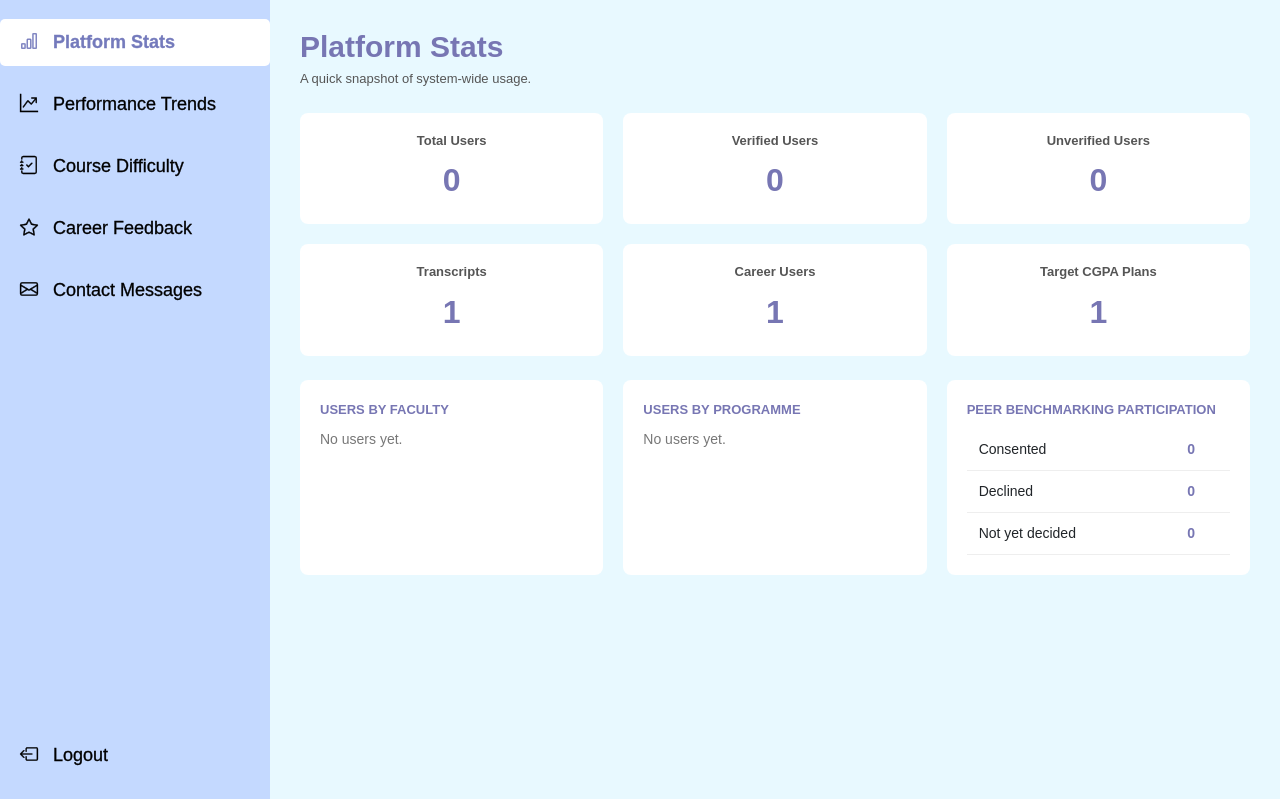
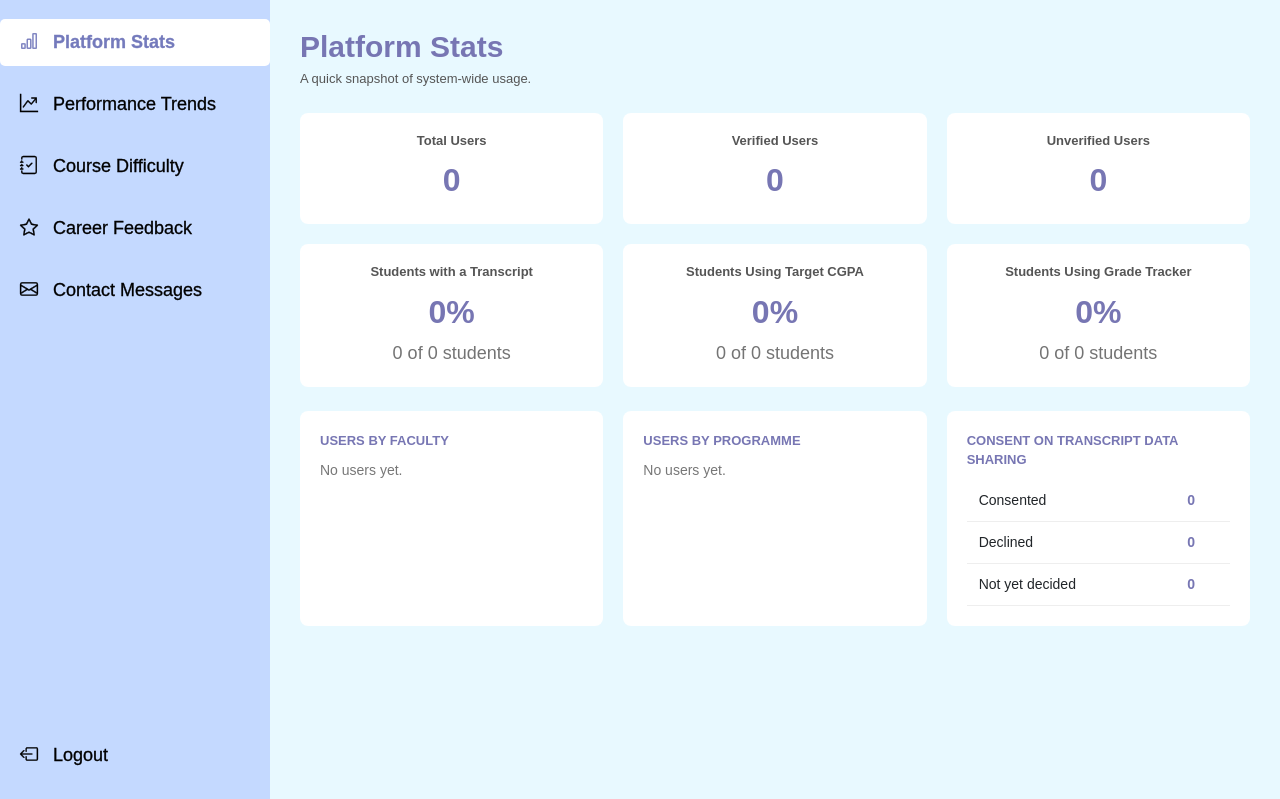
Before and after one commit to khor04/EduPath, a Flask app: page /admin/stats in a window 1280 px wide. Shown: the part 71-870 px from the top of the page. Run offline with Flask 3, Linux system fonts and the light colour scheme; a user stored in the database is signed in; tables that the repository leaves empty hold one stand-in row (values such as "Sample post").

Commit message:
add feature card for admin-side platform statistics

```diff
--- a/services/admin_services.py
+++ b/services/admin_services.py
@@ -10,6 +10,7 @@ from models.contact import ContactMessage
 from models.career_recommendation import CareerRecommendation
 from models.feedback import Feedback
 from models.target_cgpa import TargetCGPA
+from models.tracked_course import TrackedCourse
 from services.cgpa_services import detect_trend, FAIL_GRADES, GRADE_POINTS
 from services.course_stats_services import compute_course_stats
 
@@ -136,14 +137,33 @@ def get_platform_stats():
     total_users = students.count()
     verified_users = students.filter_by(is_verified=True).count()
     unverified_users = total_users - verified_users
-    total_transcripts = Transcript.query.count()
+    transcript_users = (
+        db.session.query(Transcript.user_id)
+        .join(User, User.user_id == Transcript.user_id)
+        .filter(User.is_admin == False)
+        .distinct()
+        .count()
+    )
 
     career_users = (
         db.session.query(CareerRecommendation.user_id)
         .distinct()
         .count()
     )
-    target_cgpa_plans = TargetCGPA.query.count()
+    target_cgpa_users = (
+        db.session.query(TargetCGPA.user_id)
+        .join(User, User.user_id == TargetCGPA.user_id)
+        .filter(User.is_admin == False)
+        .distinct()
+        .count()
+    )
+    grade_tracker_users = (
+        db.session.query(TrackedCourse.user_id)
+        .join(User, User.user_id == TrackedCourse.user_id)
+        .filter(User.is_admin == False)
+        .distinct()
+        .count()
+    )
 
     users_by_programme = dict(
         db.session.query(User.programme, db.func.count(User.user_id))
@@ -175,9 +195,19 @@ def get_platform_stats():
         "total_users": total_users,
         "verified_users": verified_users,
         "unverified_users": unverified_users,
-        "total_transcripts": total_transcripts,
+        "transcript_users": transcript_users,
+        "transcript_percent": (
+            round(transcript_users / total_users * 100) if total_users else 0
+        ),
         "career_users": career_users,
-        "target_cgpa_plans": target_cgpa_plans,
+        "target_cgpa_users": target_cgpa_users,
+        "target_cgpa_percent": (
+            round(target_cgpa_users / total_users * 100) if total_users else 0
+        ),
+        "grade_tracker_users": grade_tracker_users,
+        "grade_tracker_percent": (
+            round(grade_tracker_users / total_users * 100) if total_users else 0
+        ),
         "users_by_programme": users_by_programme,
         "users_by_faculty": users_by_faculty,
         "benchmark_participation": benchmark_participation,
--- a/static/css/admin.css
+++ b/static/css/admin.css
@@ -166,6 +166,14 @@ body {
   font-weight: 800;
   color: #7776B3;
   margin: 0;
+}
+
+.admin-stat-card .admin-stat-detail {
+  display: block;
+  margin-top: 4px;
+  font-size: 18px;
+  font-weight: 400;
+  color: #747474;
 }
 
 /* Performance Trends */
--- a/templates/admin/admin_stats.html
+++ b/templates/admin/admin_stats.html
@@ -19,16 +19,19 @@
         <p>{{ stats.unverified_users }}</p>
     </div>
     <div class="admin-stat-card">
-        <h3>Transcripts</h3>
-        <p>{{ stats.total_transcripts }}</p>
+        <h3>Students with a Transcript</h3>
+        <p class="admin-stat-percentage">{{ stats.transcript_percent }}%</p>
+        <span class="admin-stat-detail">{{ stats.transcript_users }} of {{ stats.total_users }} student{% if stats.total_users != 1 %}s{% endif %}</span>
     </div>
     <div class="admin-stat-card">
-        <h3>Career Users</h3>
-        <p>{{ stats.career_users }}</p>
+        <h3>Students Using Target CGPA</h3>
+        <p class="admin-stat-percentage">{{ stats.target_cgpa_percent }}%</p>
+        <span class="admin-stat-detail">{{ stats.target_cgpa_users }} of {{ stats.total_users }} student{% if stats.total_users != 1 %}s{% endif %}</span>
     </div>
     <div class="admin-stat-card">
-        <h3>Target CGPA Plans</h3>
-        <p>{{ stats.target_cgpa_plans }}</p>
+        <h3>Students Using Grade Tracker</h3>
+        <p class="admin-stat-percentage">{{ stats.grade_tracker_percent }}%</p>
+        <span class="admin-stat-detail">{{ stats.grade_tracker_users }} of {{ stats.total_users }} student{% if stats.total_users != 1 %}s{% endif %}</span>
     </div>
 </div>
 
@@ -67,7 +70,7 @@
     </div>
 
     <div class="admin-card">
-        <p class="card-label">PEER BENCHMARKING PARTICIPATION</p>
+        <p class="card-label">CONSENT ON TRANSCRIPT DATA SHARING</p>
         {% if not stats.benchmark_participation %}
         <p class="empty-message">No users yet.</p>
         {% else %}
```
